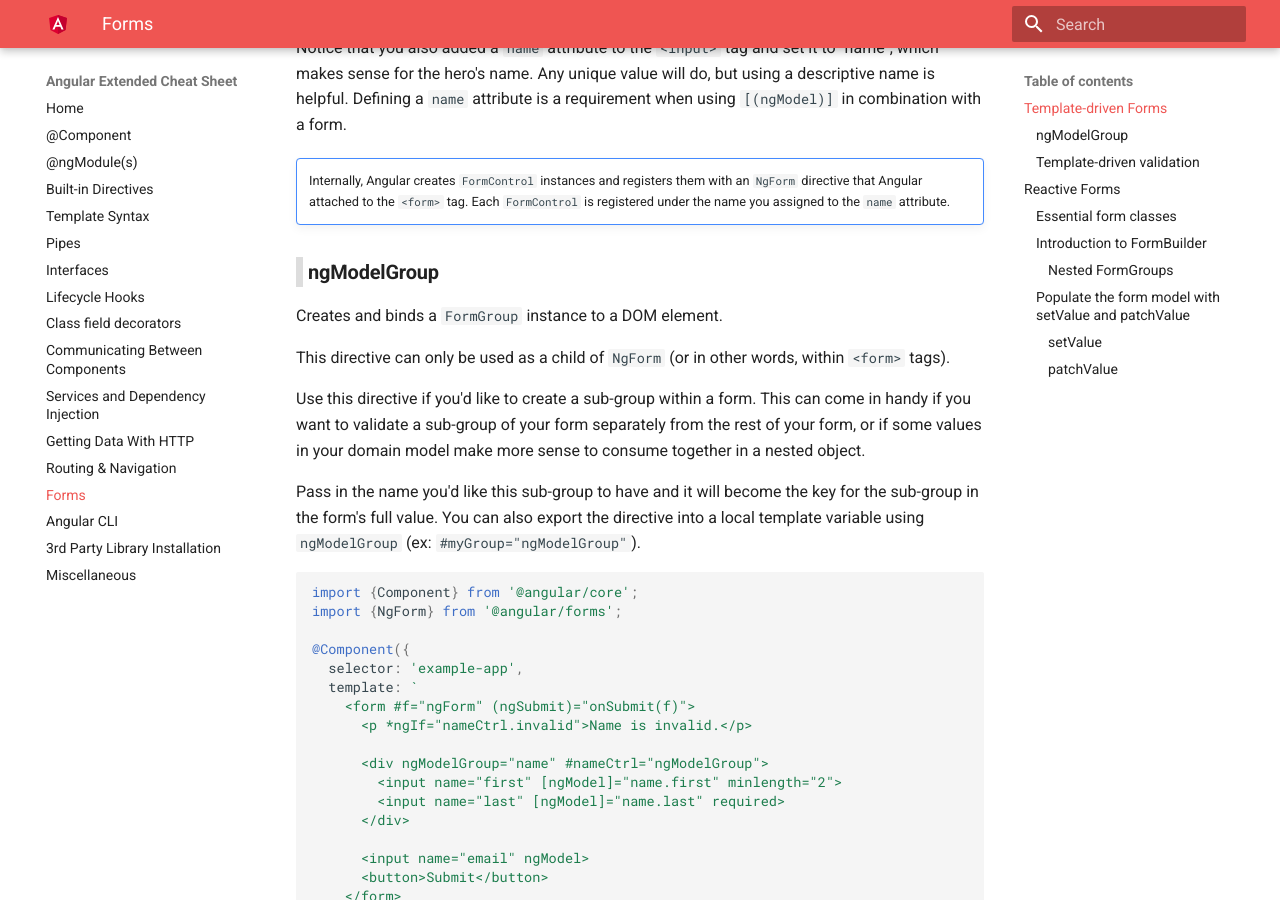
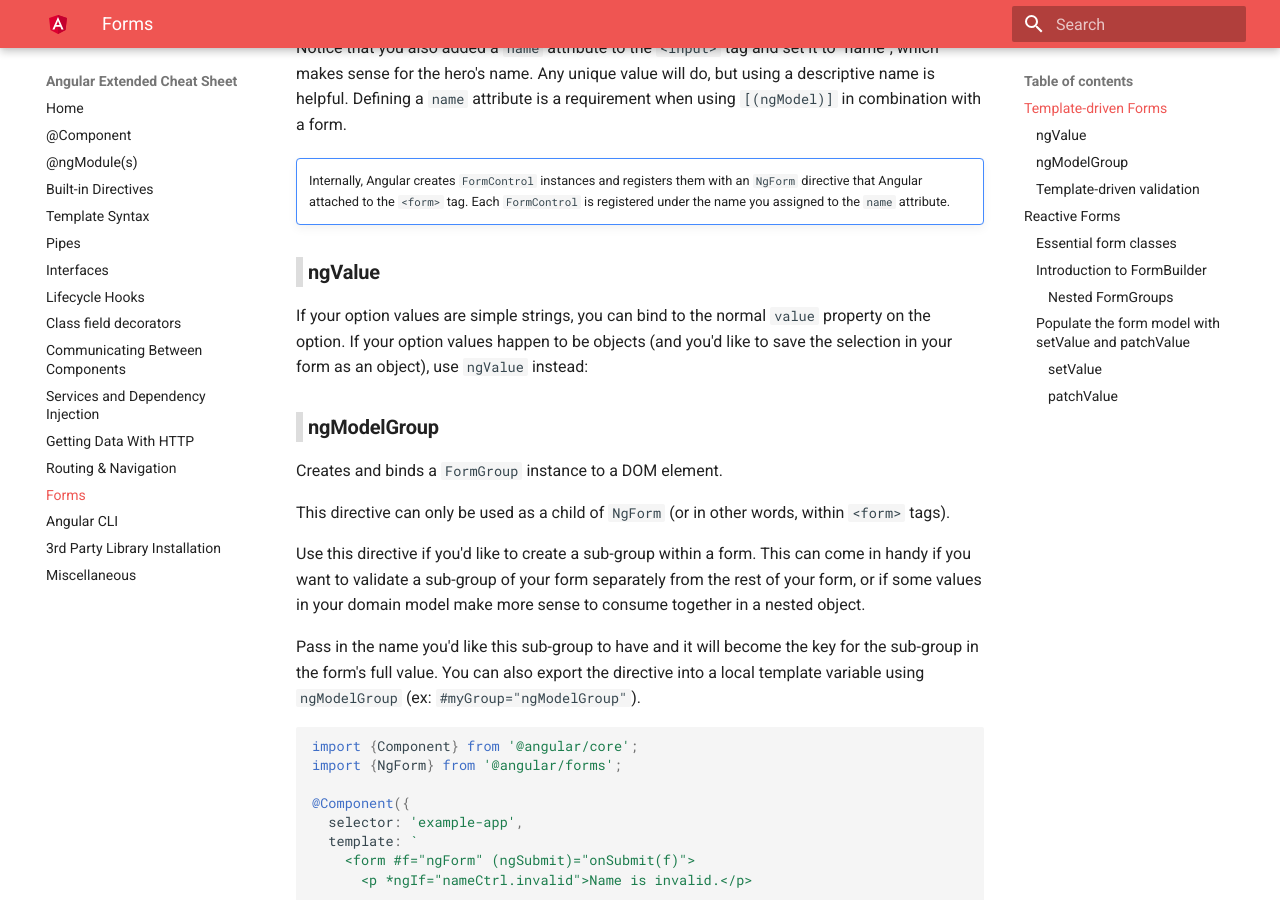
Before and after one commit to lucascurti/angular-cheatsheet, an MkDocs documentation site: the page built from docs/forms.md, in a window 1280 px wide and 900 px high, scrolled down 2395 px. Built offline with MkDocs 1.6.1 and Material for MkDocs 9.7.7, drawn with Linux system fonts in a browser that asks for light colours; old or Windows-style settings are respelled for this version of MkDocs.

Commit message:
added ngValue

```diff
--- a/docs/forms.md
+++ b/docs/forms.md
@@ -105,6 +105,12 @@ Notice that you also added a `name` attribute to the `<input>` tag and set it to
 
 !!! note ""
     Internally, Angular creates `FormControl` instances and registers them with an `NgForm` directive that Angular attached to the `<form>` tag. Each `FormControl` is registered under the name you assigned to the `name` attribute.
+
+### ngValue
+
+If your option values are simple strings, you can bind to the normal `value` property
+on the option.  If your option values happen to be objects (and you'd like to save the
+selection in your form as an object), use `ngValue` instead:
 
 ### ngModelGroup
 
```
Also changed, not shown: README.md (+1 -1 lines), docs/built-in-directives.md (+4 -0 lines).
